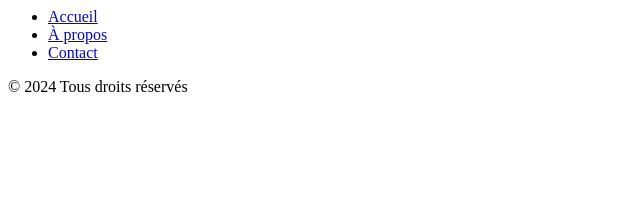
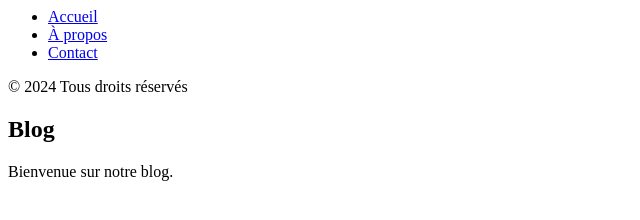
Before and after one commit to Farahbtk/site-web, a plain HTML site: page index.html in a window 1280 px wide. Shown: the whole page, without its empty margins (0-640 px from the left). Drawn offline with Linux system fonts and the light colour scheme.

Commit message:
Ajout de la section Blog.

```diff
--- a/index.html
+++ b/index.html
@@ -8,3 +8,7 @@
 <footer>
     <p>© 2024 Tous droits réservés</p>
 </footer>
+<section id="blog">
+    <h2>Blog</h2>
+    <p>Bienvenue sur notre blog.</p>
+</section>
```
